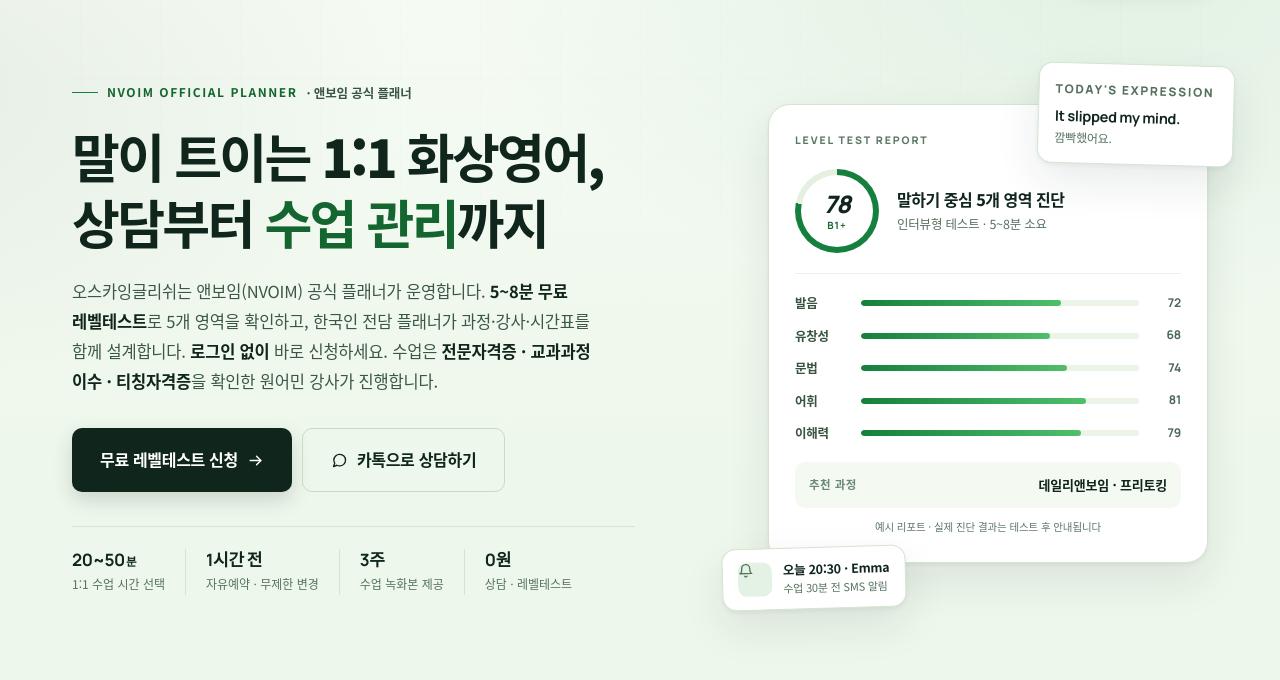
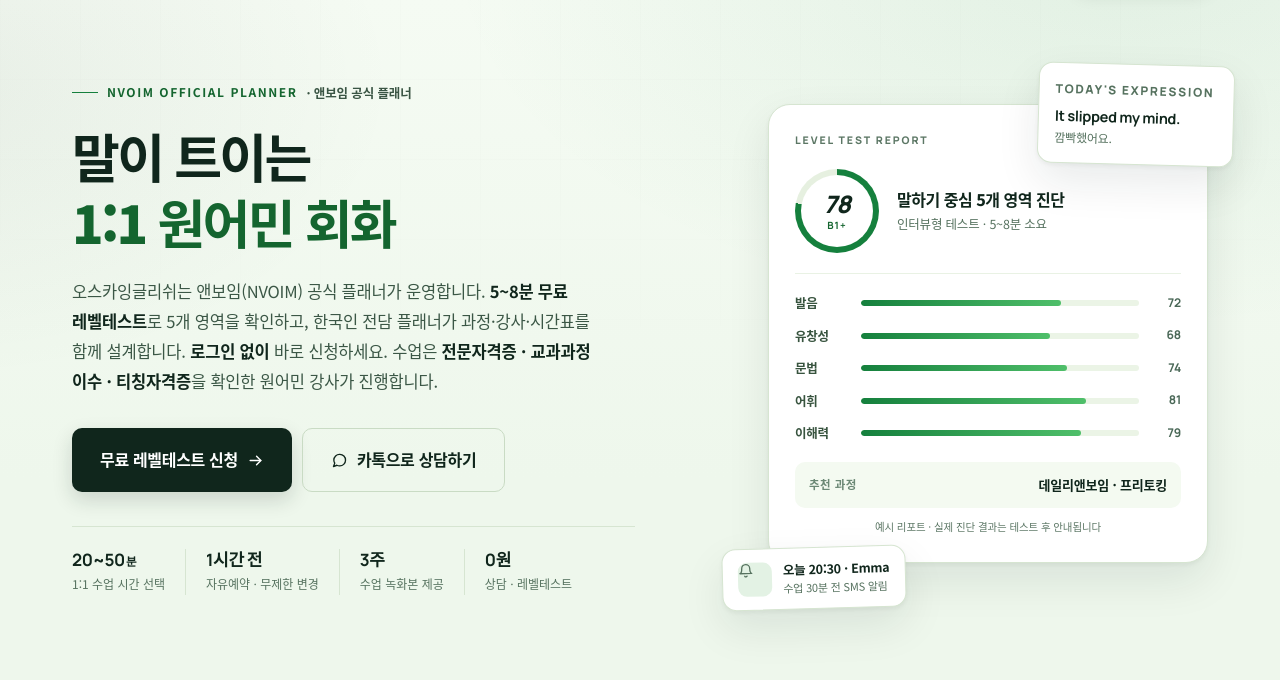
Before and after one commit to 58265955jh-afk/oscar-english, a plain HTML site: page index.html in a window 1280 px wide. Shown: the part 120-800 px from the top of the page. Drawn offline with Linux system fonts and the light colour scheme.

Commit message:
첫 화면 헤드라인을 말이 트이는 1:1 원어민 회화로 변경

```diff
--- a/index.html
+++ b/index.html
@@ -887,7 +887,7 @@ body.modal-open{overflow:hidden}
   <div class="wrap">
     <div class="hero-copy">
       <span class="kicker">NVOIM Official Planner <span class="ko">· 앤보임 공식 플래너</span></span>
-      <h1>말이 트이는 1:1 화상영어,<br>상담부터 <em>수업 관리</em>까지</h1>
+      <h1>말이 트이는<br><em>1:1 원어민 회화</em></h1>
       <p class="hero-sub">
         오스카잉글리쉬는 앤보임(NVOIM) 공식 플래너가 운영합니다.
         <b>5~8분 무료 레벨테스트</b>로 5개 영역을 확인하고, 한국인 전담 플래너가 과정·강사·시간표를 함께 설계합니다.
```
